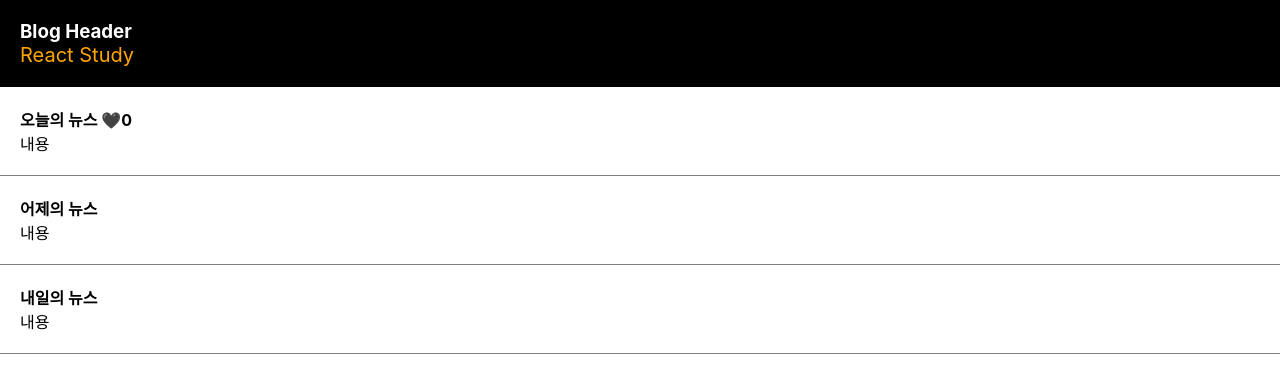
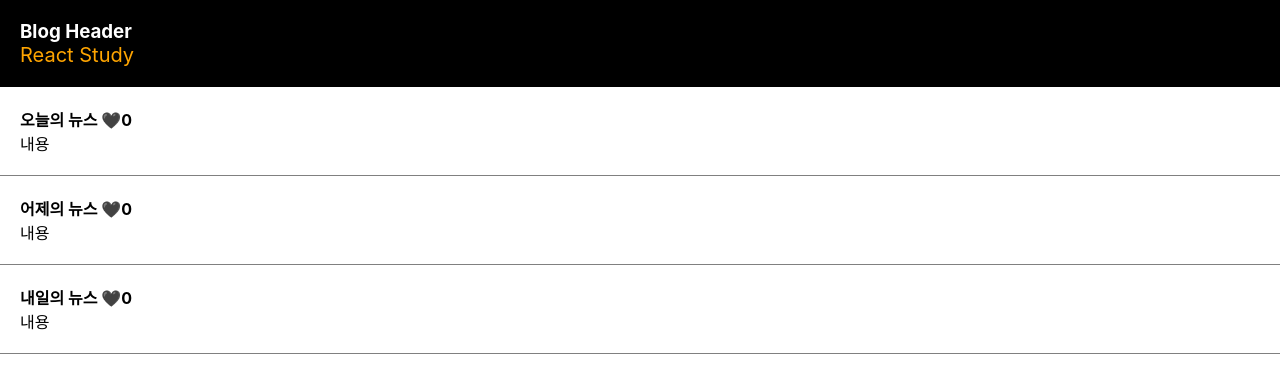
Before and after one commit to kdtlch3650-ctrl/fe-react-study, a React (Create React App) app: page / in a window 1280 px wide. Shown: the top 368 px of the page. Built offline with nearby package versions, Linux system fonts and the light colour scheme.

Commit message:
뉴스 블로그

```diff
--- a/src/newsBlog/Modal.js
+++ b/src/newsBlog/Modal.js
@@ -1,9 +1,9 @@
-function Modal() {
+function Modal({probs}) {
     return (
         <div className="modal">
-            <h3>제목</h3>
-            <p>날짜</p>
-            <p>상세내용</p>
+            <h3>{probs.ptitle}</h3>
+            <p>{probs.pday}</p>
+            <p>{probs.pcontent}</p>
         </div>
     );
 }
--- a/src/newsBlog/NewsBlog.js
+++ b/src/newsBlog/NewsBlog.js
@@ -13,9 +13,16 @@ function NewsBlog() {
 
     let [news, setNews] = useState(['오늘의 뉴스', '어제의 뉴스', '내일의 뉴스']);
 
-    let [likeCount, setLikeCount] = useState(0);
+    let [likeCount, setLikeCount] = useState([0, 0, 0]);
 
     let [modalFlag, setModalFlag] = useState(false);
+
+    let ptitle = ['1제목', '2제목', '3제목'];
+    let pday = ['1', '2', '3'];
+    let pcontent = ['1내용', '2내용', '3내용'];
+
+    let count = [0, 1, 2];
+    let [pcount,setpcount] = useState(0);
     return (
         <div>
             <div className="black-nav">
@@ -23,9 +30,48 @@ function NewsBlog() {
                 <div style={{ color: "orange", fontSize: "20px" }}>{title}</div>
             </div>
 
+            {
+                news.map((item, index) => {
+                    return (
+                        <div div className = "post-list" >
+                            <h4 onClick={() => {
+
+                                console.log(index);
+                                setpcount(pcount = index);
+                                setModalFlag(!modalFlag); //!true => false;
+
+                            }}>{item} <span onClick={(event) => {
+
+                                event.stopPropagation(); //이벤트 발생을 추가로 전파(전달) stop
+                                let copy = [...likeCount];
+                                copy[index]++;
+                                setLikeCount(copy); //하트 갯수 증가 + 재랜더링
+
+                            }}>🖤</span>{likeCount[index]}
+                            </h4>
+                            <p>내용</p>
+                        </div>
+    )
+})
+            }
 
 
-            <div className="post-list">
+{/* <div className="post-list">
+                <h4 onClick={() => {
+                    setModalFlag(!modalFlag); //!true => false;
+                }}>{news[0]} <span onClick={(event) => {
+                    event.stopPropagation(); //이벤트 발생을 추가로 전파(전달) stop
+                    setLikeCount(likeCount++) //하트 갯수 증가 + 재랜더링
+                }}>🖤</span>{likeCount}
+                </h4>
+                <p>내용</p>
+            </div> */}
+
+
+
+
+
+{/* <div className="post-list">
                 <h4 onClick={() => {
                     // 순수 함수 영역이기에 if 문 가능
                     //return 밖에다 하는것과 같음
@@ -47,15 +93,7 @@ function NewsBlog() {
                 }}>🖤</span>{likeCount}
                 </h4>
                 <p>내용</p>
-            </div>
-            <div className="post-list">
-                <h4>{news[1]}</h4>
-                <p>내용</p>
-            </div>
-            <div className="post-list">
-                <h4>{news[2]}</h4>
-                <p>내용</p>
-            </div>
+            </div> */}
 {/* <div className="post-list">
                 <h4>{news[0]}</h4>
                 <p>내용</p>
@@ -73,9 +111,11 @@ function NewsBlog() {
     // modalFlag == true ? <Modal/>:null
 }
 {
-                modalFlag && <Modal />
+    // modalFlag && console.log(ptitle[pcount])
+    modalFlag && <Modal probs={{ ptitle: ptitle[pcount], pday: pday[pcount], pcontent: pcontent[pcount] }} />
+    // modalFlag && <Modal probs={{ ptitle : title, pday : title, pcontent : title}} />
 }
-        </div>
+        </div >
     );
 }
 export default NewsBlog;
```
Also changed, not shown: src/newsBlog/News01.js (added, +29 -0 lines). Lines whose indentation alone changed are shown as unchanged.
